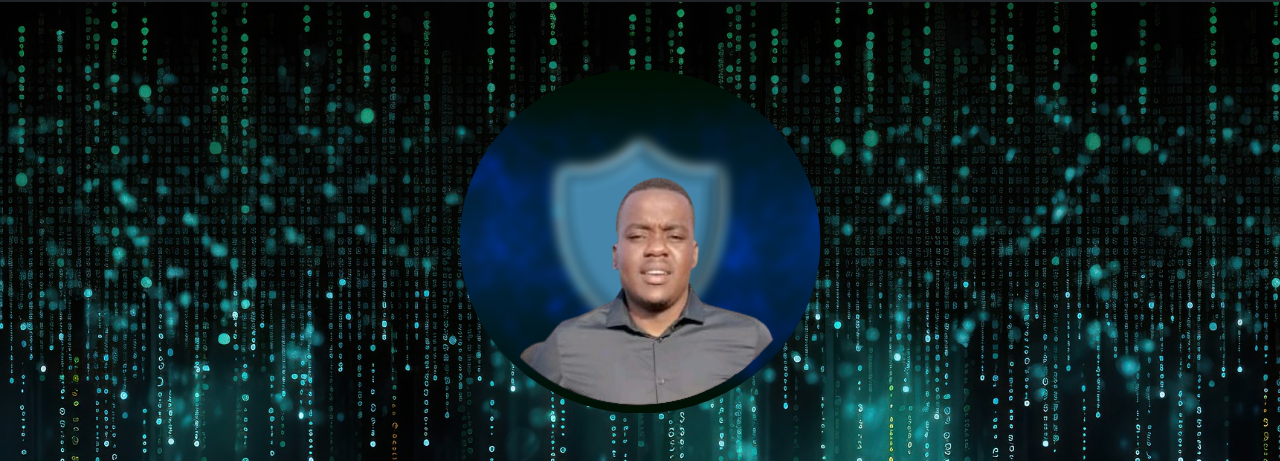
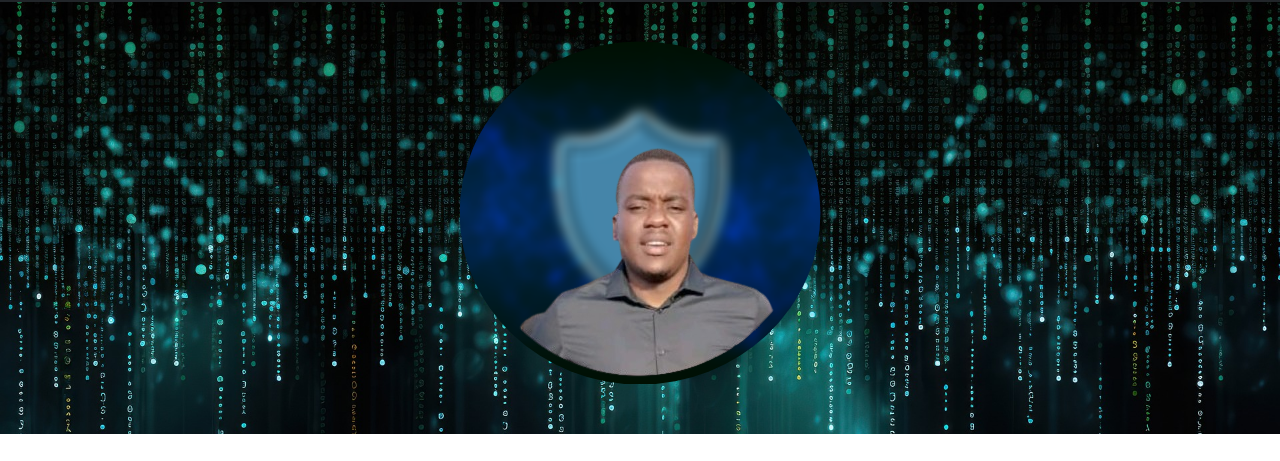
Before and after one commit to UnarineL/unarinel.github.io, a website: page index.html in a window 1280 px wide. Shown: the part 79-540 px from the top of the page. Drawn offline with nearby package versions, Linux system fonts and the light colour scheme.

Commit message:
update index

```diff
--- a/index.html
+++ b/index.html
@@ -47,7 +47,7 @@
           </div>
         </div>
       </nav>
-<sectionc class="container" id="home">
+<section class="container-top" id="home">
   <div class="block">
     <div class="image-wrap">
       <img class="image-wrap" src="../public/my_photorm.png" alt="Circular Image" class="center">
```
